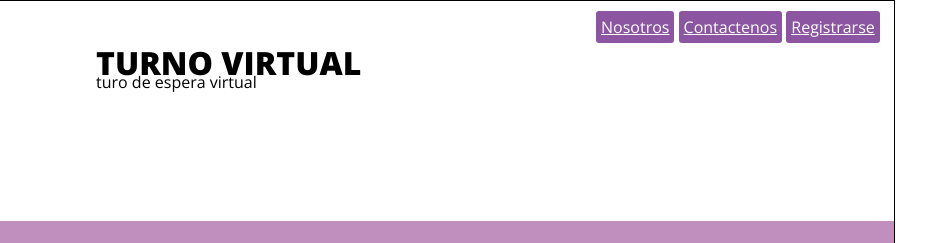
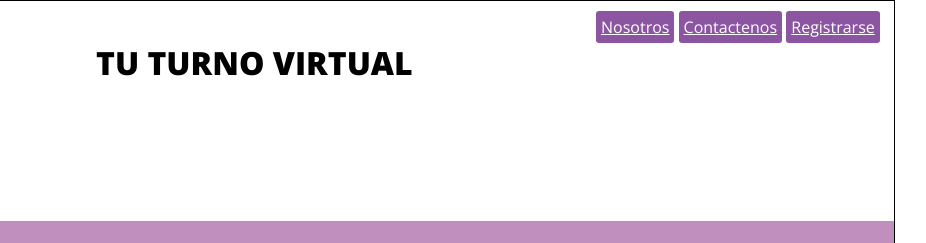
Before and after one commit to aslyluuu/fila-virtual, a plain HTML site: page Index.html in a window 1280 px wide. Shown: the top 243 px of the page, 245-1171 px from the left. Drawn offline with nearby package versions, Linux system fonts and the light colour scheme.

Commit message:
Update Index.html

```diff
--- a/Index.html
+++ b/Index.html
@@ -18,8 +18,8 @@
                     <figure>
                         <img src="images/aslylogo.jpg" alt=""/>
                     </figure>
-                    <h1 class="cabecera_h1"> TURNO VIRTUAL</h1>
-                    <p class="cabecera_frase">turo de espera virtual</p>
+                    <h1 class="cabecera_h1">TU TURNO VIRTUAL</h1>
+                    <p class="cabecera_frase" turno de espera online para mejorar el flujo de las filas</p>
                 </header>
                     <nav class="nav">
                         <a class="nav_link_1" href=""> Nosotros</a>
```
